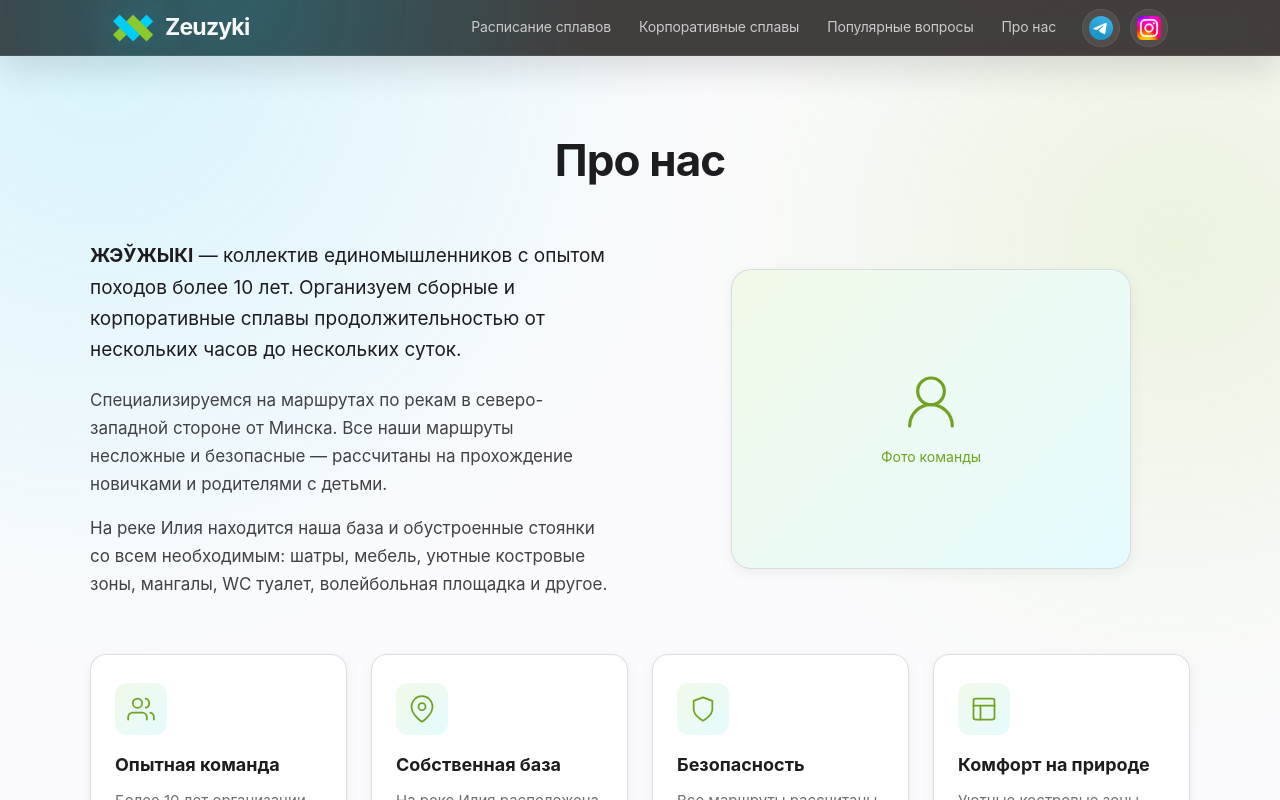
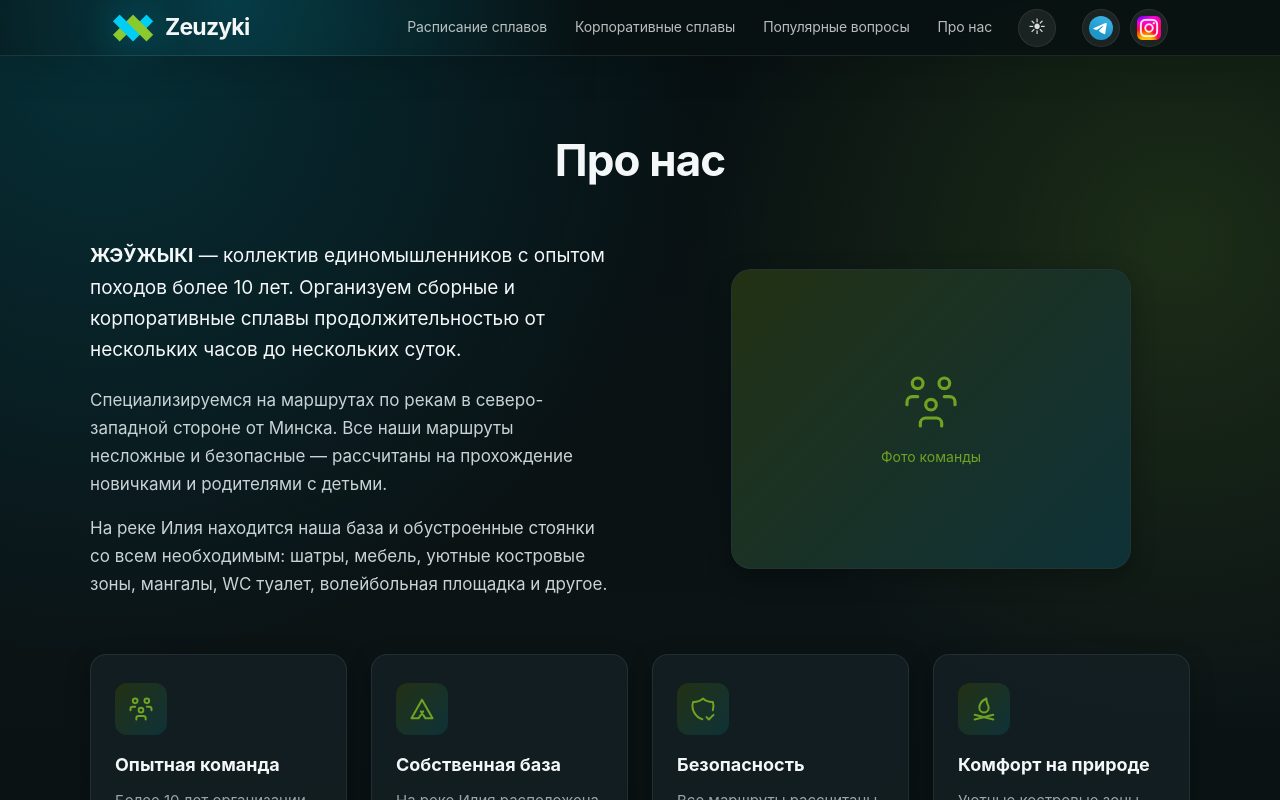
Before and after one commit to Metaloziz/zeuzyki, a React (Vite) app: page /about in a window 1280 px wide. Shown: the top 800 px of the page. Built offline with nearby package versions, Linux system fonts and the light colour scheme; no server answers.

Commit message:
Add @tabler/icons-react; replace emoji icons in UI Add @tabler/icons-react and swap emoji icons

```diff
--- a/package.json
+++ b/package.json
@@ -17,6 +17,7 @@
     "@mantine/form": "^7.14.2",
     "@mantine/hooks": "^7.14.2",
     "@mantine/notifications": "^7.14.2",
+    "@tabler/icons-react": "^3.44.0",
     "react": "^18.3.1",
     "react-dom": "^18.3.1",
     "react-hook-form": "^7.53.2",
--- a/src/brand.css
+++ b/src/brand.css
@@ -115,6 +115,58 @@
     );
 }
 
+:root[data-mantine-color-scheme="dark"] {
+    --brand-cyan-soft: color-mix(in srgb, var(--brand-cyan) 14%, #101819);
+    --brand-green-soft: color-mix(in srgb, var(--brand-green) 14%, #11180d);
+
+    --brand-dark: #081112;
+    --brand-dark-soft: #111b1d;
+
+    --text-primary: #f4f7f8;
+    --text-secondary: #c9d2d5;
+    --text-muted: #98a6aa;
+    --text-soft: #78888d;
+    --text-on-dark: #f7fbfc;
+    --text-on-dark-muted: #aeb9bd;
+
+    --surface: #0b1214;
+    --surface-soft: #071012;
+    --surface-gray: #10191b;
+    --surface-tint: #101a1d;
+    --surface-card: color-mix(in srgb, #142024 86%, transparent);
+    --border: #26353a;
+    --border-soft: #1d2b30;
+
+    --error: #ff6b5f;
+    --error-soft: #2b1413;
+
+    --shadow-sm: 0 8px 24px rgba(0, 0, 0, 0.28);
+    --shadow-md: 0 16px 40px rgba(0, 0, 0, 0.34);
+    --shadow-lg: 0 24px 70px rgba(0, 0, 0, 0.42);
+
+    --page-bg:
+        radial-gradient(
+            circle at 8% 0%,
+            color-mix(in srgb, var(--brand-cyan) 16%, transparent),
+            transparent 34%
+        ),
+        radial-gradient(
+            circle at 92% 14%,
+            color-mix(in srgb, var(--brand-green) 15%, transparent),
+            transparent 30%
+        ),
+        linear-gradient(180deg, #071012 0%, #0b1315 45%, #071012 100%);
+    --card-bg: var(--surface-card);
+    --card-border: 1px solid color-mix(in srgb, var(--border) 78%, transparent);
+    --card-shadow: var(--shadow-sm);
+    --card-shadow-hover: var(--shadow-md);
+    --cta-gradient: linear-gradient(
+        135deg,
+        color-mix(in srgb, var(--brand-green) 62%, #0d1b0e) 0%,
+        color-mix(in srgb, var(--brand-cyan) 45%, #071012) 100%
+    );
+}
+
 @media (min-width: 640px) {
     :root {
         --page-pad-x: 40px;
--- a/src/components/BookingModal/BookingModal.module.css
+++ b/src/components/BookingModal/BookingModal.module.css
@@ -23,32 +23,41 @@
 .sectionIcon {
     width: 24px;
     height: 24px;
+    flex: 0 0 24px;
     border-radius: var(--radius-pill);
     display: inline-flex;
     align-items: center;
     justify-content: center;
-    font-size: 13px;
-    line-height: 1;
+    line-height: 0;
+}
+
+.sectionIcon svg {
+    display: block;
 }
 
 .iconBlue {
     background: var(--brand-cyan-soft);
+    color: var(--brand-cyan);
 }
 
 .iconGreen {
     background: var(--brand-green-soft);
+    color: var(--brand-green);
 }
 
 .iconAmber {
-    background: #fff7d6;
+    background: color-mix(in srgb, var(--brand-green) 18%, var(--surface-tint));
+    color: var(--brand-green);
 }
 
 .iconViolet {
-    background: #f0edff;
+    background: color-mix(in srgb, var(--brand-cyan) 14%, var(--surface-tint));
+    color: var(--brand-cyan);
 }
 
 .iconRose {
     background: var(--error-soft);
+    color: var(--error);
 }
 
 .sectionTitle {
--- a/src/components/Header/Header.module.css
+++ b/src/components/Header/Header.module.css
@@ -74,7 +74,8 @@
     gap: 10px;
 }
 
-.social {
+.social,
+.themeButton {
     display: inline-flex;
     align-items: center;
     justify-content: center;
@@ -91,13 +92,20 @@
         transform 0.2s ease;
 }
 
+.themeButton {
+    cursor: pointer;
+    font-size: 17px;
+    line-height: 1;
+}
+
 .socialIcon {
     width: 24px;
     height: 24px;
     display: block;
 }
 
-.social:hover {
+.social:hover,
+.themeButton:hover {
     color: #fff;
     background: rgba(255, 255, 255, 0.14);
     border-color: rgba(255, 255, 255, 0.16);
@@ -232,7 +240,8 @@
         gap: 4px;
     }
 
-    .social {
+    .social,
+    .themeButton {
         width: 34px;
         height: 34px;
     }
--- a/src/components/Header/Header.tsx
+++ b/src/components/Header/Header.tsx
@@ -1,4 +1,5 @@
 import { useEffect, useRef, useState } from "react";
+import { useMantineColorScheme } from "@mantine/core";
 import { Link } from "react-router-dom";
 import { LogoMark } from "./LogoMark";
 import styles from "./Header.module.css";
@@ -15,7 +16,9 @@ const instagramIcon = new URL(
 
 export function Header() {
   const [isMobileMenuOpen, setIsMobileMenuOpen] = useState(false);
+  const { colorScheme, setColorScheme } = useMantineColorScheme();
   const headerRef = useRef<HTMLElement | null>(null);
+  const isDark = colorScheme === "dark";
 
   const closeMobileMenu = () => {
     setIsMobileMenuOpen(false);
@@ -59,6 +62,17 @@ export function Header() {
               Про нас
             </Link>
           </nav>
+          <button
+            type="button"
+            className={styles.themeButton}
+            aria-label={
+              isDark ? "Включить светлую тему" : "Включить тёмную тему"
+            }
+            title={isDark ? "Светлая тема" : "Тёмная тема"}
+            onClick={() => setColorScheme(isDark ? "light" : "dark")}
+          >
+            <span aria-hidden="true">{isDark ? "☀" : "☾"}</span>
+          </button>
           <button
             type="button"
             className={styles.mobileMenuButton}
--- a/src/main.tsx
+++ b/src/main.tsx
@@ -13,7 +13,7 @@ const basename = import.meta.env.BASE_URL.replace(/\/$/, "");
 
 createRoot(document.getElementById("root")!).render(
   <StrictMode>
-    <MantineProvider theme={theme} defaultColorScheme="light">
+    <MantineProvider theme={theme} defaultColorScheme="dark">
       <BrowserRouter basename={basename}>
         <App />
       </BrowserRouter>
--- a/src/pages/About.module.css
+++ b/src/pages/About.module.css
@@ -72,6 +72,10 @@
     color: var(--brand-green-dark);
 }
 
+.imagePlaceholder svg {
+    display: block;
+}
+
 .imagePlaceholder span {
     font-size: 14px;
     color: var(--brand-green-dark);
@@ -105,7 +109,12 @@
     align-items: center;
     justify-content: center;
     color: var(--brand-green-dark);
+    line-height: 0;
     margin-bottom: 16px;
+}
+
+.featureIcon svg {
+    display: block;
 }
 
 .featureTitle {
--- a/src/pages/About.tsx
+++ b/src/pages/About.tsx
@@ -1,85 +1,33 @@
 import { Badge, Group } from "@mantine/core";
+import {
+  IconCampfire,
+  IconShieldCheck,
+  IconTent,
+  IconUsersGroup,
+} from "@tabler/icons-react";
 import styles from "./About.module.css";
 
 const FEATURES = [
   {
-    icon: (
-      <svg
-        width="28"
-        height="28"
-        viewBox="0 0 24 24"
-        fill="none"
-        stroke="currentColor"
-        strokeWidth="1.5"
-        strokeLinecap="round"
-        strokeLinejoin="round"
-      >
-        <path d="M17 21v-2a4 4 0 0 0-4-4H5a4 4 0 0 0-4 4v2" />
-        <circle cx="9" cy="7" r="4" />
-        <path d="M23 21v-2a4 4 0 0 0-3-3.87" />
-        <path d="M16 3.13a4 4 0 0 1 0 7.75" />
-      </svg>
-    ),
+    icon: <IconUsersGroup size={28} stroke={1.7} />,
     title: "Опытная команда",
     description:
       "Более 10 лет организации походов и сплавов. Инструктора с опытом работы с группами любого уровня подготовки.",
   },
   {
-    icon: (
-      <svg
-        width="28"
-        height="28"
-        viewBox="0 0 24 24"
-        fill="none"
-        stroke="currentColor"
-        strokeWidth="1.5"
-        strokeLinecap="round"
-        strokeLinejoin="round"
-      >
-        <path d="M21 10c0 7-9 13-9 13s-9-6-9-13a9 9 0 0 1 18 0z" />
-        <circle cx="12" cy="10" r="3" />
-      </svg>
-    ),
+    icon: <IconTent size={28} stroke={1.7} />,
     title: "Собственная база",
     description:
       "На реке Илия расположена наша база с оборудованными стоянками, шатрами, мангалами, WC и волейбольной площадкой.",
   },
   {
-    icon: (
-      <svg
-        width="28"
-        height="28"
-        viewBox="0 0 24 24"
-        fill="none"
-        stroke="currentColor"
-        strokeWidth="1.5"
-        strokeLinecap="round"
-        strokeLinejoin="round"
-      >
-        <path d="M12 22s8-4 8-10V5l-8-3-8 3v7c0 6 8 10 8 10z" />
-      </svg>
-    ),
+    icon: <IconShieldCheck size={28} stroke={1.7} />,
     title: "Безопасность",
     description:
       "Все маршруты рассчитаны на новичков и семьи с детьми. Спасательные жилеты, страховка и инструктаж включены.",
   },
   {
-    icon: (
-      <svg
-        width="28"
-        height="28"
-        viewBox="0 0 24 24"
-        fill="none"
-        stroke="currentColor"
-        strokeWidth="1.5"
-        strokeLinecap="round"
-        strokeLinejoin="round"
-      >
-        <rect x="3" y="3" width="18" height="18" rx="2" ry="2" />
-        <line x1="3" y1="9" x2="21" y2="9" />
-        <line x1="9" y1="21" x2="9" y2="9" />
-      </svg>
-    ),
+    icon: <IconCampfire size={28} stroke={1.7} />,
     title: "Комфорт на природе",
     description:
       "Уютные костровые зоны, мебель, мангалы, горячий чай и питание на берегу. Всё для приятного отдыха.",
@@ -119,19 +67,7 @@ export function About() {
           </div>
           <div className={styles.heroImage} aria-hidden="true">
             <div className={styles.imagePlaceholder}>
-              <svg
-                width="64"
-                height="64"
-                viewBox="0 0 24 24"
-                fill="none"
-                stroke="currentColor"
-                strokeWidth="1.2"
-                strokeLinecap="round"
-                strokeLinejoin="round"
-              >
-                <circle cx="12" cy="8" r="5" />
-                <path d="M20 21a8 8 0 0 0-16 0" />
-              </svg>
+              <IconUsersGroup size={64} stroke={1.2} />
               <span>Фото команды</span>
             </div>
           </div>
--- a/src/pages/Home.module.css
+++ b/src/pages/Home.module.css
@@ -180,7 +180,7 @@
     min-width: 0;
     border: 1px solid var(--border-soft);
     border-radius: var(--radius-sm);
-    background: rgba(255, 255, 255, 0.58);
+    background: var(--surface-tint);
     padding: 8px 9px;
 }
 
```
Also changed, not shown: src/components/BookingModal/BookingModal.tsx (+23 -11 lines), 1 other file (tests, documents, lock files or other folders).
